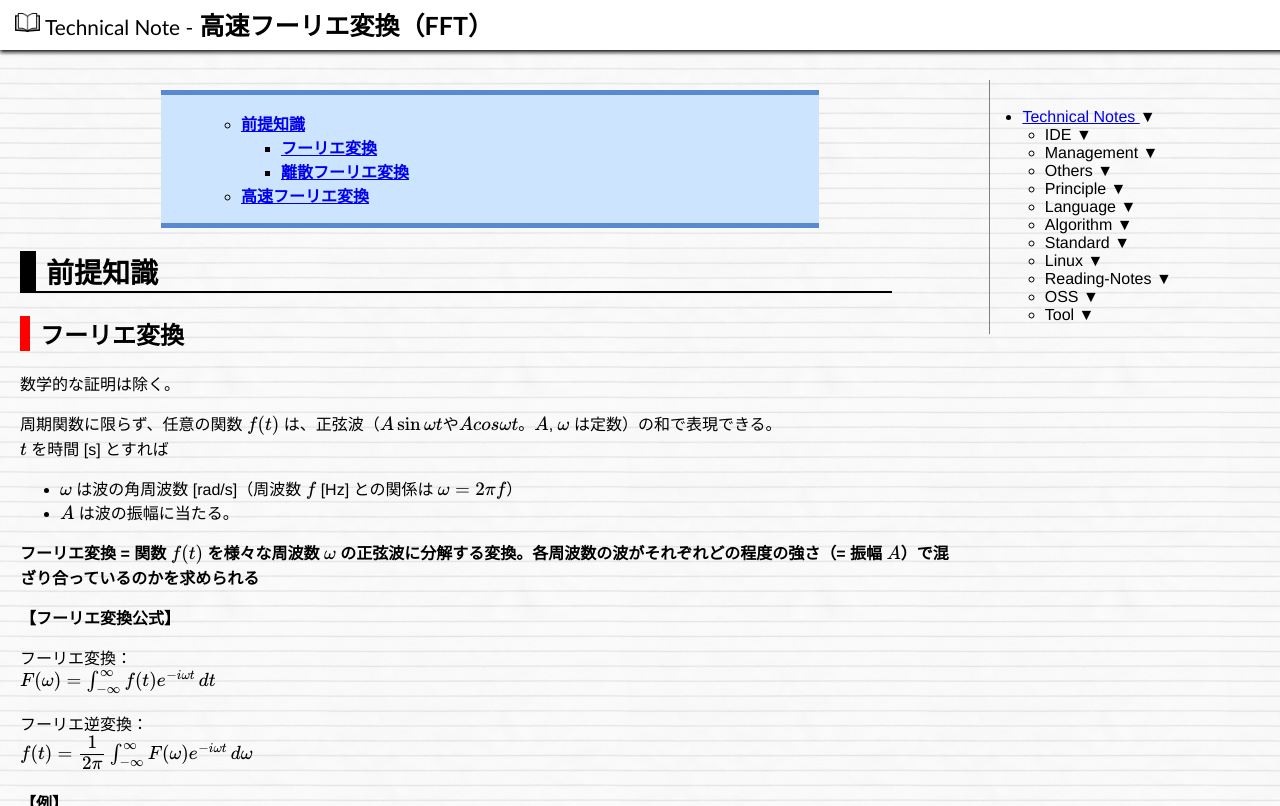
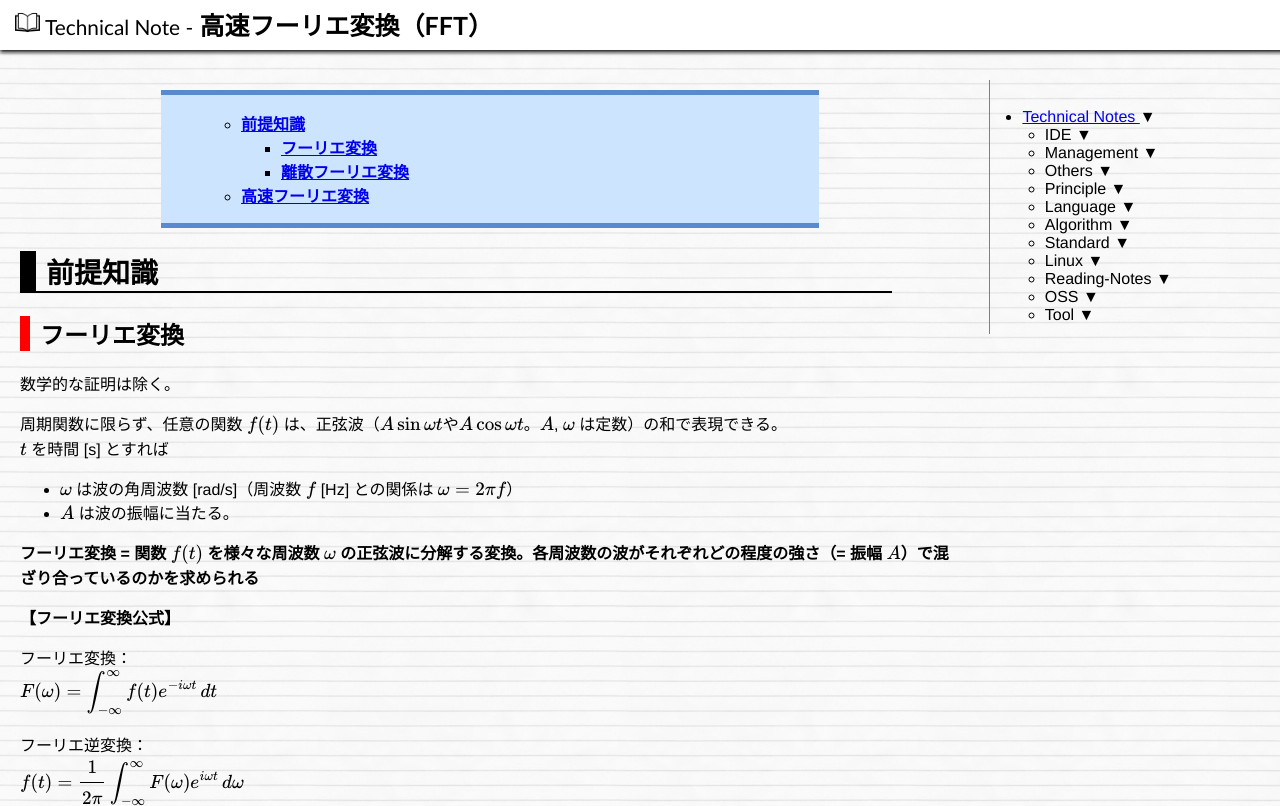
Before and after one commit to hkawabata/technical-note, a Jekyll site: the page built from docs/note/Algorithm/fft.md, in a window 1280 px wide and 900 px high, cut to the strip 0-806 px from the top of the window. Built offline with Jekyll 4.4.1, drawn with Linux system fonts in a browser that asks for light colours; nearby versions of some CDN libraries; our own code applies the rules of GitHub Pages for plain Markdown files; formulas are drawn with MathJax 3; some of the changed text lies outside the part shown.

Commit message:
Update fft.md

```diff
--- a/docs/note/Algorithm/fft.md
+++ b/docs/note/Algorithm/fft.md
@@ -8,7 +8,7 @@
 
 数学的な証明は除く。
 
-周期関数に限らず、任意の関数 $$f(t)$$ は、正弦波（$$A \sin {\omega t}$$や$$A cos {\omega t}$$。$$A$$, $$\omega$$ は定数）の和で表現できる。
+周期関数に限らず、任意の関数 $$f(t)$$ は、正弦波（$$A \sin{\omega t}$$や$$A \cos{\omega t}$$。$$A$$, $$\omega$$ は定数）の和で表現できる。
 $$t$$ を時間 [s] とすれば
 - $$\omega$$ は波の角周波数 [rad/s]（周波数 $$f$$ [Hz] との関係は $$\omega = 2\pi f$$）
 - $$A$$ は波の振幅に当たる。
@@ -18,10 +18,10 @@
 **【フーリエ変換公式】**
 
 フーリエ変換：
-$$F(\omega) = \int_{-\infty}^{\infty} f(t) e^{-i\omega t} \,dt$$
+$$F(\omega) = \displaystyle \int_{-\infty}^{\infty} f(t) e^{-i\omega t} \,dt$$
 
 フーリエ逆変換：
-$$f(t) = \cfrac{1}{2\pi} \int_{-\infty}^{\infty} F(\omega) e^{-i\omega t} \,d\omega$$
+$$f(t) = \displaystyle \cfrac{1}{2\pi} \int_{-\infty}^{\infty} F(\omega) e^{i\omega t} \,d\omega$$
 
 **【例】**
 
@@ -75,8 +75,8 @@
 
 **【問題点】**
 素直に方程式を解くと、データの規模が大きくなるにつれて時間計算量・空間計算量が飛躍的に増大
-- 時間計算量 $$\O(N^3)$$
-- 空間計算量 $$\O(N^2)$$
+- 時間計算量 $$O(N^3)$$
+- 空間計算量 $$O(N^2)$$
 
 
 # 高速フーリエ変換
```
